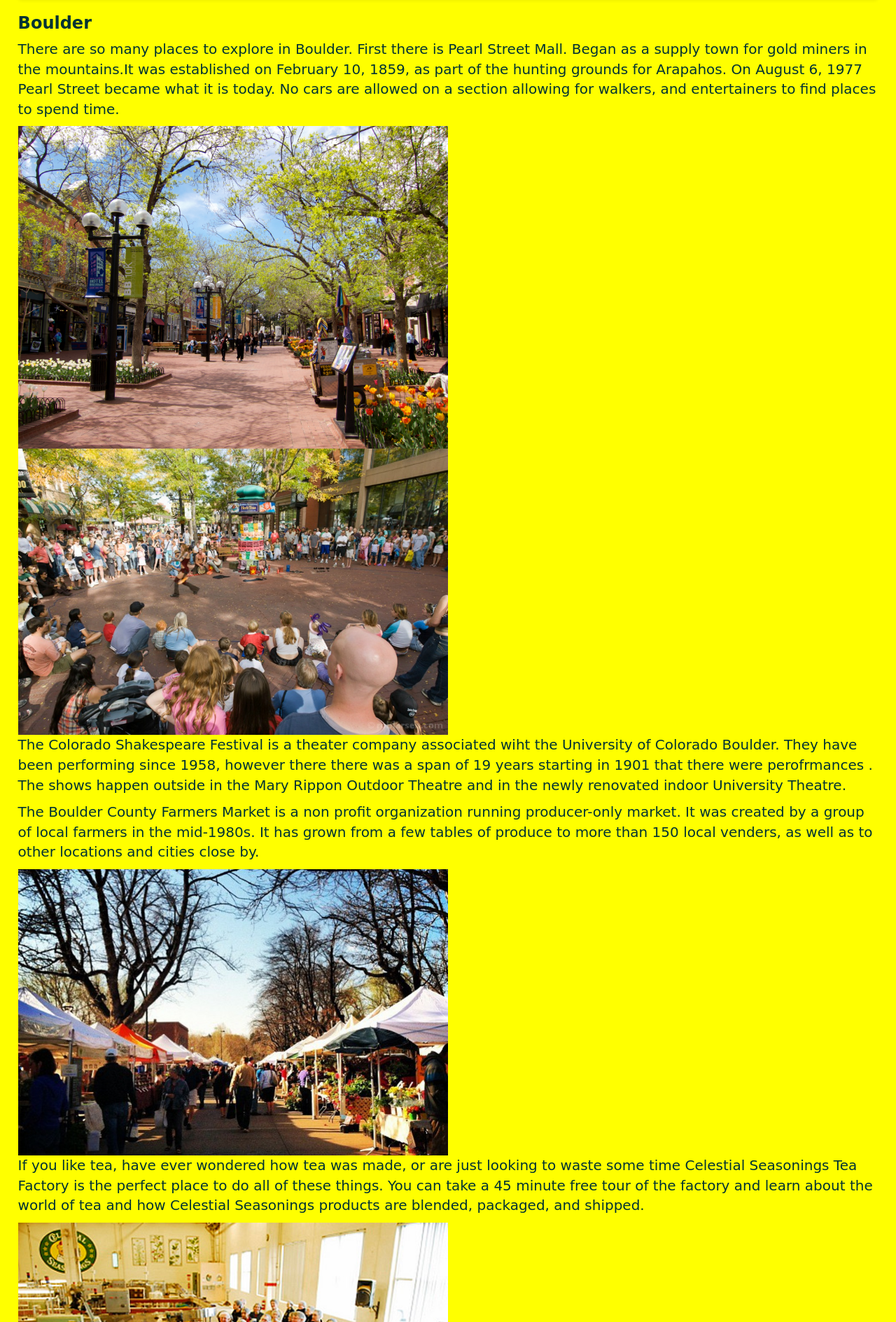
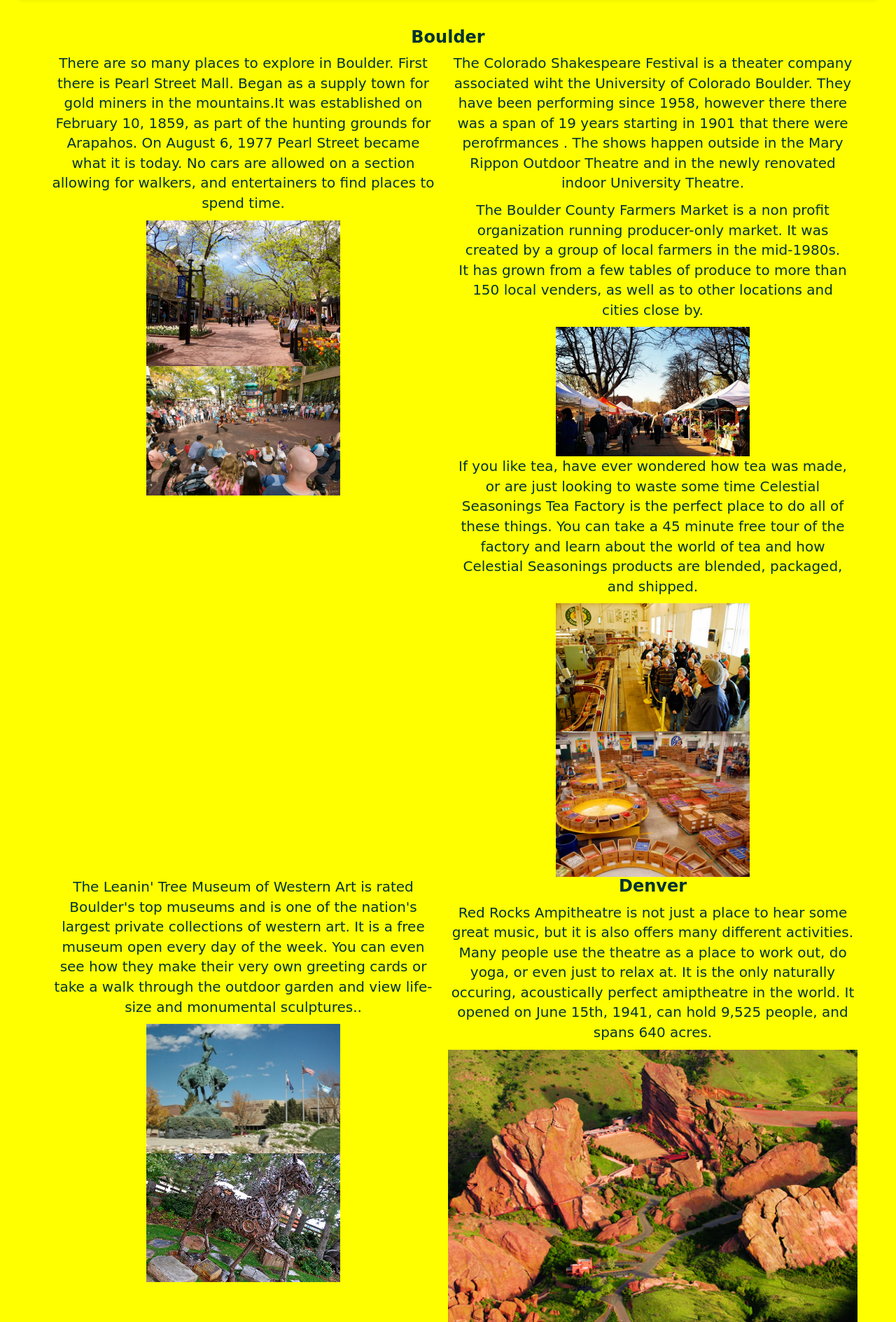
Before and after one commit to melonda/portfolio, a Python web app: template templates/cities.html in a window 1280 px wide. Shown: the part 189-2078 px from the top of the page at 70% size. Run offline with Jinja, Linux system fonts and the light colour scheme; the template is opened without the code that fills it, so the values that code supplies are empty; some libraries are stand-ins or nearby versions.

Commit message:
Adding container and divs
finished up the adding containers and divs for the layout.

```diff
--- a/templates/cities.html
+++ b/templates/cities.html
@@ -17,22 +17,29 @@
 {% endblock %}
 
 {% block content %}
+<div class="container text-center">
+  <div class="row">
 	<h3>Boulder</h3>
+	<div class="col-sm-12 col-md-6">
 		<p>There are so many places to explore in Boulder. First there is Pearl Street Mall. Began as a supply town for gold miners in the mountains.It was established on February 10, 1859, as part of the hunting grounds for Arapahos. On August 6, 1977 Pearl Street became what it is today. No cars are allowed on a section allowing for walkers, and entertainers to find places to spend time.</p>
 		<img src="static/PearlStreet.jpg" alt="Pearl Street">
 		<img src="static/PearlPerformance.jpg" alt="Performacne on Pearl Street">
-
+	</div>
 		<p>The Colorado Shakespeare Festival is a theater company associated wiht the University of Colorado Boulder. They have been performing since 1958, however there there was a span of 19 years starting in 1901 that there were perofrmances . The shows happen outside in the Mary Rippon Outdoor Theatre and in the newly renovated indoor University Theatre.</p>
-
+	<div class="col-sm-12 col-md-6 ">
 		<p>The Boulder County Farmers Market is a non profit organization running producer-only market. It was created by a group of local farmers in the mid-1980s. It has grown from a few tables of produce to more than 150 local venders, as well as to other locations and cities close by. </p>
 		<img src="static/farmersmarket.jpg" alt="Boulder County Farmers Market">
-
+	</div>
+	<div class="col-sm-12 col-md-6">
 		<p>If you like tea, have ever wondered how tea was made, or are just looking to waste some time Celestial Seasonings Tea Factory is the perfect place to do all of these things. You can take a 45 minute free tour of the factory and learn about the world of tea and how Celestial Seasonings products are blended, packaged, and shipped.</p>
 		<img src="static/celestial.jpg" alt="Celestial Seasonings Factory Tour">
 		<img src="static/somuchtea.jpg" alt="Tea in Boxes">
+	</div>
+	<div class="col-sm-12 col-md-6">
 		<p>The Leanin' Tree Museum of Western Art is rated Boulder's top museums and is one of the nation's largest private collections of western art. It is a free museum open every day of the week. You can even see how they make their very own greeting cards or take a walk through the outdoor garden and view life-size and monumental sculptures.. </p>
 		<img src="static/leanin_tree_museum.jpg" alt="Leanin Tree Museum">
 		<img src="static/LTM-horse.jpg" alt="Horse in Leanin Tree Museum">
+	</div>
 
 
 	<h3>Denver</h3>
--- a/templates/parks.html
+++ b/templates/parks.html
@@ -17,8 +17,6 @@
 {% endblock %}
 
 {% block content %}
-<div class="container text-center">
-  <div class="row">
 	<h3>Rocky Mountain National Park</h3>
 		<p>While visiting Rocky Mountain National Park there are so many different activities to participate in. YOu can go on sceneic drives, hike, watch wildlife, picnic, camp, horseback ride, and so much more. There are a variety of ventures for people of all ages to partake in. Visiting Lily Lake, Bear lake, and Kawuneeche Valley are a few more places to visit in the park. Estes Park, where Rocky mountain National Park is located, offers an Ariel Tramway as a way to gain a great view without having to hike! </p>
 		<!-- photo gallery -->
```
